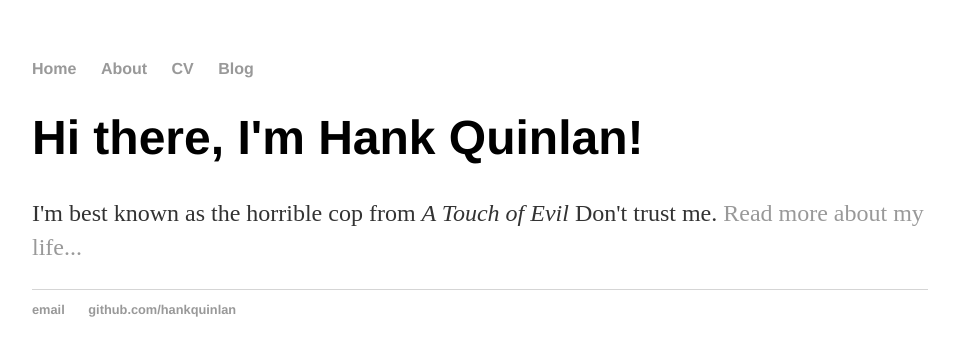
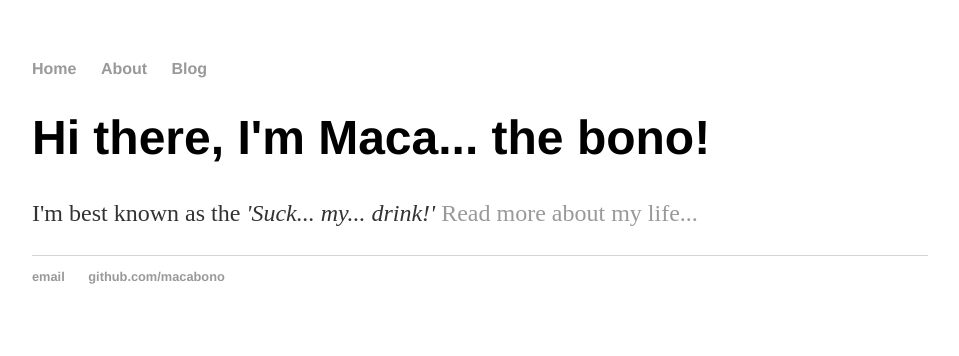
Before and after one commit to macabono/macabono.github.io, a Jekyll site: the page built from index.html, in a window 1280 px wide. Shown: the top 356 px of the page, without its empty margins (160-1119 px from the left). Built offline with Jekyll 4.4.1, drawn with Linux system fonts in a browser that asks for light colours.

Commit message:
Update index.html

```diff
--- a/index.html
+++ b/index.html
@@ -1,30 +1,8 @@
-<!DOCTYPE html>
-<html>
-	<head>
-		<title>Hank Quinlan, Horrible Cop</title>
-		<!-- link to main stylesheet -->
-		<link rel="stylesheet" type="text/css" href="/css/main.css">
-	</head>
-	<body>
-		<nav>
-    		<ul>
-        		<li><a href="/">Home</a></li>
-	        	<li><a href="/about">About</a></li>
-        		<li><a href="/cv">CV</a></li>
-        		<li><a href="/blog">Blog</a></li>
-    		</ul>
-		</nav>
-		<div class="container">
-    		<div class="blurb">
-        		<h1>Hi there, I'm Hank Quinlan!</h1>
-				<p>I'm best known as the horrible cop from <em>A Touch of Evil</em> Don't trust me. <a href="/about">Read more about my life...</a></p>
-    		</div><!-- /.blurb -->
-		</div><!-- /.container -->
-		<footer>
-    		<ul>
-        		<li><a href="mailto:hankquinlanhub@gmail.com">email</a></li>
-        		<li><a href="https://github.com/hankquinlan">github.com/hankquinlan</a></li>
-			</ul>
-		</footer>
-	</body>
-</html>
+---
+layout: default
+title: MihaiM, Maca
+---
+<div class="blurb">
+	<h1>Hi there, I'm Maca... the bono!</h1>
+	<p>I'm best known as the  <em>'Suck... my... drink!'</em>  <a href="/about">Read more about my life...</a></p>
+</div><!-- /.blurb -->
```
